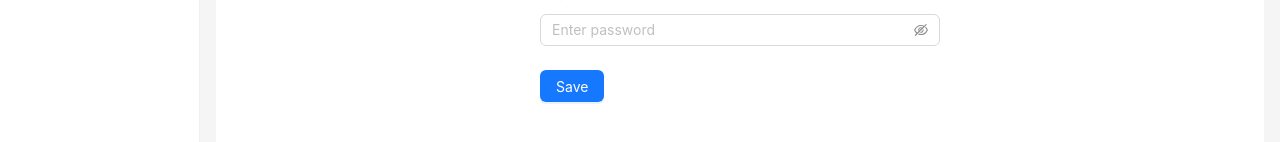
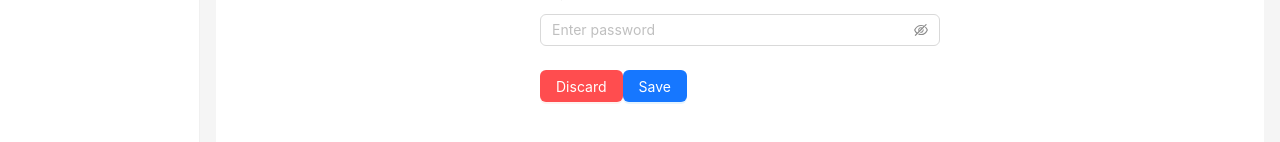
Before and after one commit to 1108rap/fe-ant, a React (Create React App) app: page /user/formuser in a window 1280 px wide. Shown: the part 300-442 px from the top of the page. Built offline with nearby package versions, Linux system fonts and the light colour scheme; no server answers.

Commit message:
updated createusers

```diff
--- a/src/pages/user/createUser.js
+++ b/src/pages/user/createUser.js
@@ -2,12 +2,12 @@
 import axios from "axios";
 import { Button, Form, Input, message, Select } from "antd";
 import DashLayout from "../../layout/DashLayout";
-import FormItem from "antd/es/form/FormItem";
-
+import { useNavigate } from "react-router-dom";
 const CreateUsers = () => {
   const [form] = Form.useForm();
   const [employee, setEmployee] = useState([]);
   const [loading, setLoading] = useState([]);
+  const navigate = useNavigate();
 
   const fetchEmployees = async () => {
     try {
@@ -76,6 +76,9 @@
           <Input.Password placeholder="Enter password" />
         </Form.Item>
         <Form.Item>
+          <Button type="primary" danger onClick={() => navigate(-1)}>
+            Discard
+          </Button>
           <Button type="primary" htmlType="submit">
             Save
           </Button>
```
